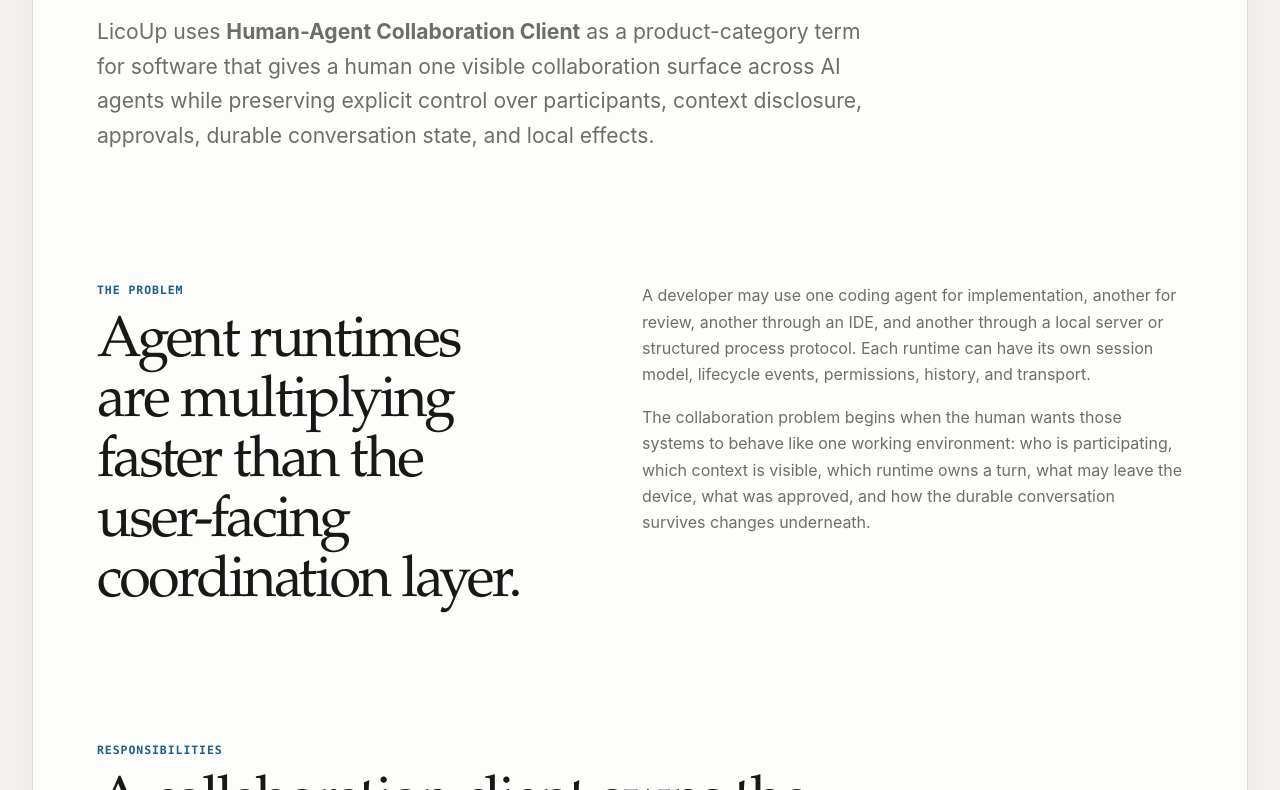
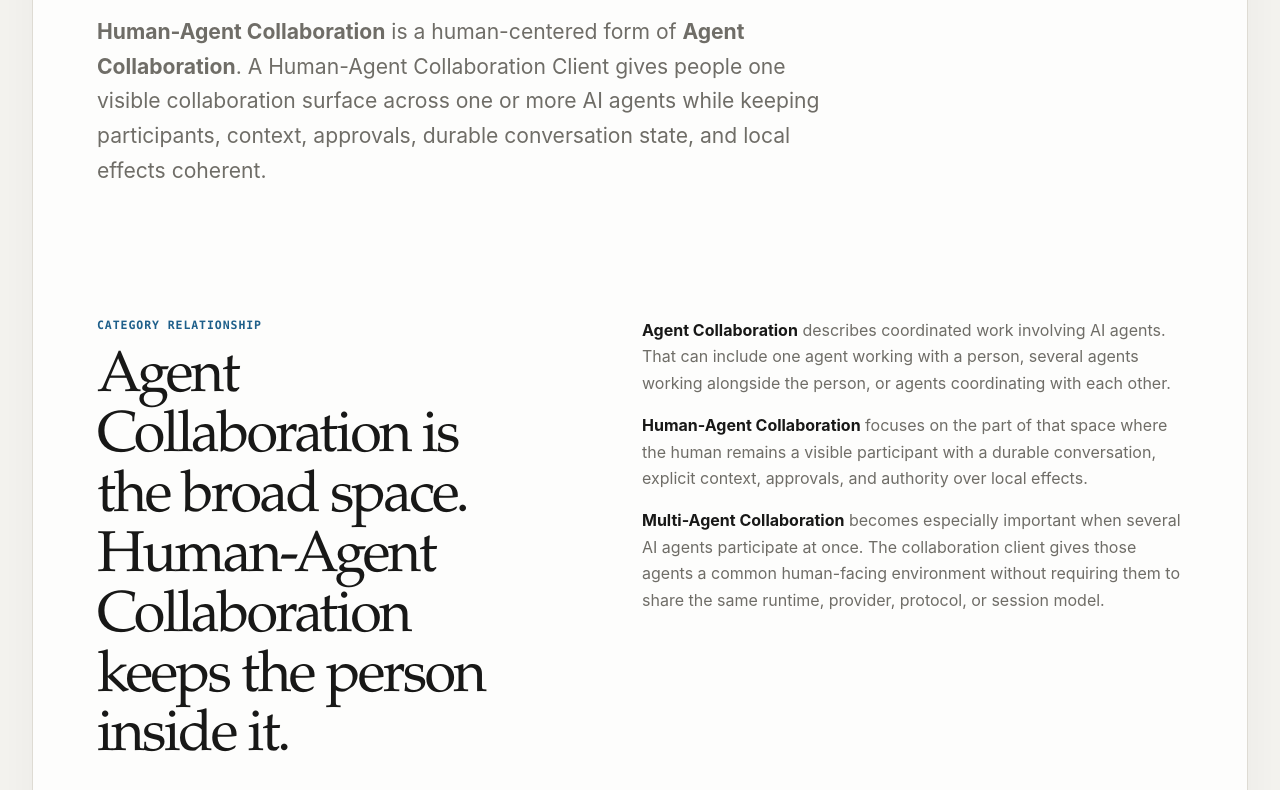
Before and after one commit to LicoLand/licoup.com, a plain HTML site: page human-agent-collaboration-client/index.html in a window 1280 px wide. Shown: the part 664-1454 px from the top of the page. Drawn offline with Linux system fonts and the light colour scheme.

Commit message:
refine: define Human-Agent Collaboration within agent collaboration

```diff
--- a/human-agent-collaboration-client/index.html
+++ b/human-agent-collaboration-client/index.html
@@ -3,15 +3,17 @@
 <head>
   <meta charset="utf-8"><meta name="viewport" content="width=device-width, initial-scale=1">
   <title>What is a Human-Agent Collaboration Client? — LicoUp</title>
-  <meta name="description" content="A Human-Agent Collaboration Client is the user-facing layer where people coordinate visible AI agents while retaining control of context, approvals, identity, conversation state, and local effects.">
+  <meta name="description" content="Human-Agent Collaboration is a human-centered form of agent collaboration. A Human-Agent Collaboration Client gives people one coherent surface across multiple AI agents.">
   <meta name="robots" content="index,follow,max-image-preview:large,max-snippet:-1,max-video-preview:-1">
   <link rel="canonical" href="https://licoup.com/human-agent-collaboration-client/"><link rel="icon" href="/favicon.svg" type="image/svg+xml"><link rel="manifest" href="/site.webmanifest"><meta name="theme-color" content="#f7f6f2">
-  <meta property="og:type" content="article"><meta property="og:site_name" content="LicoUp"><meta property="og:title" content="What is a Human-Agent Collaboration Client?"><meta property="og:description" content="The user-facing layer where people coordinate visible AI agents through one coherent conversation and authority model."><meta property="og:url" content="https://licoup.com/human-agent-collaboration-client/"><meta name="twitter:card" content="summary"><meta name="twitter:title" content="What is a Human-Agent Collaboration Client?"><meta name="twitter:description" content="A product-category definition for the layer between humans and heterogeneous AI-agent runtimes."><link rel="stylesheet" href="/styles.css">
+  <meta property="og:type" content="article"><meta property="og:site_name" content="LicoUp"><meta property="og:title" content="What is a Human-Agent Collaboration Client?"><meta property="og:description" content="A human-centered form of agent collaboration where people and multiple AI agents work through one coherent conversation and authority model."><meta property="og:url" content="https://licoup.com/human-agent-collaboration-client/"><meta name="twitter:card" content="summary"><meta name="twitter:title" content="What is a Human-Agent Collaboration Client?"><meta name="twitter:description" content="Agent collaboration centered on the human: one product layer across heterogeneous AI-agent runtimes."><link rel="stylesheet" href="/styles.css">
 </head>
 <body><div class="shell">
 <nav class="site-nav" aria-label="Primary navigation"><a class="wordmark" href="/">LicoUp</a><div class="nav-links"><a href="/human-agent-collaboration-client/">Collaboration client</a><a href="/product/">Product</a><a href="/use-cases/">Use cases</a><a href="/architecture/">Architecture</a><a href="/security/">Security</a><a href="/status/">Status</a><a href="https://github.com/LicoLand/LicoUp">Source</a></div></nav>
 <main>
-<header class="page-header"><p class="eyebrow">Category definition</p><h1>What is a Human-Agent Collaboration Client?</h1><p class="lede">LicoUp uses <strong>Human-Agent Collaboration Client</strong> as a product-category term for software that gives a human one visible collaboration surface across AI agents while preserving explicit control over participants, context disclosure, approvals, durable conversation state, and local effects.</p></header>
+<header class="page-header"><p class="eyebrow">Category definition</p><h1>What is a Human-Agent Collaboration Client?</h1><p class="lede"><strong>Human-Agent Collaboration</strong> is a human-centered form of <strong>Agent Collaboration</strong>. A Human-Agent Collaboration Client gives people one visible collaboration surface across one or more AI agents while keeping participants, context, approvals, durable conversation state, and local effects coherent.</p></header>
+
+<section class="section split"><div><p class="kicker">Category relationship</p><h2>Agent Collaboration is the broad space. Human-Agent Collaboration keeps the person inside it.</h2></div><div class="prose"><p><strong>Agent Collaboration</strong> describes coordinated work involving AI agents. That can include one agent working with a person, several agents working alongside the person, or agents coordinating with each other.</p><p><strong>Human-Agent Collaboration</strong> focuses on the part of that space where the human remains a visible participant with a durable conversation, explicit context, approvals, and authority over local effects.</p><p><strong>Multi-Agent Collaboration</strong> becomes especially important when several AI agents participate at once. The collaboration client gives those agents a common human-facing environment without requiring them to share the same runtime, provider, protocol, or session model.</p></div></section>
 
 <section class="section split"><div><p class="kicker">The problem</p><h2>Agent runtimes are multiplying faster than the user-facing coordination layer.</h2></div><div class="prose"><p>A developer may use one coding agent for implementation, another for review, another through an IDE, and another through a local server or structured process protocol. Each runtime can have its own session model, lifecycle events, permissions, history, and transport.</p><p>The collaboration problem begins when the human wants those systems to behave like one working environment: who is participating, which context is visible, which runtime owns a turn, what may leave the device, what was approved, and how the durable conversation survives changes underneath.</p></div></section>
 
@@ -41,11 +43,11 @@
 <article><span class="status-pill planned">Roadmap</span><div><h2>Federated human-agent collaboration</h2><p>The roadmap expands the same conversation model into human messaging, federation, recovery, notary, and multi-device history.</p></div></article>
 </div></section>
 
-<section class="section split"><div><p class="kicker">FAQ</p><h2>Common distinctions.</h2></div><div class="prose"><p><strong>How does a Human-Agent Collaboration Client relate to an agent orchestrator?</strong><br>They compose naturally. Orchestration focuses on workflow execution; the collaboration client provides the durable human-facing conversation, participants, context, approvals, and authority around that work.</p><p><strong>How does it relate to MCP or ACP?</strong><br>Protocols and agent interfaces feed the client. The collaboration layer preserves their useful semantics while presenting one coherent user experience.</p><p><strong>Does local-first mean offline-only?</strong><br>Local-first keeps endpoint-controlled state as a primary authority while still allowing networked and federated collaboration.</p></div></section>
+<section class="section split"><div><p class="kicker">FAQ</p><h2>Common distinctions.</h2></div><div class="prose"><p><strong>How does Human-Agent Collaboration relate to Agent Collaboration?</strong><br>Agent Collaboration is the broader category. Human-Agent Collaboration focuses on collaboration where the person remains a visible participant and authority, including multi-agent workflows that involve several AI agents.</p><p><strong>How does a Human-Agent Collaboration Client relate to an agent orchestrator?</strong><br>They compose naturally. Orchestration focuses on workflow execution; the collaboration client provides the durable human-facing conversation, participants, context, approvals, and authority around that work.</p><p><strong>How does it relate to MCP or ACP?</strong><br>Protocols and agent interfaces feed the client. The collaboration layer preserves their useful semantics while presenting one coherent user experience.</p><p><strong>Does local-first mean offline-only?</strong><br>Local-first keeps endpoint-controlled state as a primary authority while still allowing networked and federated collaboration.</p></div></section>
 
 <section class="section evidence"><p class="kicker">Explore</p><h2>Follow the architecture into the implementation.</h2><div class="link-grid"><a href="https://github.com/LicoLand/LicoUp/blob/release/PRODUCT.md"><strong>LicoUp product definition</strong><span>Durable goal and product model</span></a><a href="https://github.com/LicoLand/LicoUp/blob/release/docs/STATUS.md"><strong>LicoUp status</strong><span>Current implementation and roadmap</span></a><a href="https://github.com/LicoLand/LicoUp/blob/release/docs/COMPATIBILITY.md"><strong>Compatibility matrix</strong><span>Adapter targets and integration progress</span></a><a href="/concepts/agent-orchestration-vs-collaboration/"><strong>Orchestration vs collaboration</strong><span>Detailed layer comparison</span></a></div></section>
 </main>
 <footer class="site-footer"><div><strong>LicoUp</strong><span>Open-source, local-first Human-Agent Collaboration Client.</span></div><div class="footer-links"><a href="https://github.com/LicoLand/LicoUp">GitHub</a><a href="https://github.com/LicoLand/LicoArc">Lico Arc Protocol</a><a href="https://lico.land/">LicoLand</a></div><p class="fineprint">LicoUp is licensed under AGPL-3.0-or-later.</p></footer>
 </div>
-<script type="application/ld+json">{"@context":"https://schema.org","@type":"TechArticle","headline":"What is a Human-Agent Collaboration Client?","description":"A product-category definition for the user-facing layer where people coordinate visible AI agents under explicit context, approval, conversation, and endpoint boundaries.","dateModified":"2026-09-06","mainEntityOfPage":"https://licoup.com/human-agent-collaboration-client/","author":{"@type":"Organization","name":"LicoLand","url":"https://lico.land/"}}</script>
+<script type="application/ld+json">{"@context":"https://schema.org","@type":"TechArticle","headline":"What is a Human-Agent Collaboration Client?","description":"Human-Agent Collaboration is a human-centered form of agent collaboration. A Human-Agent Collaboration Client provides one coherent user-facing layer across multiple AI agents.","dateModified":"2026-09-06","mainEntityOfPage":"https://licoup.com/human-agent-collaboration-client/","author":{"@type":"Organization","name":"LicoLand","url":"https://lico.land/"}}</script>
 </body></html>
```
